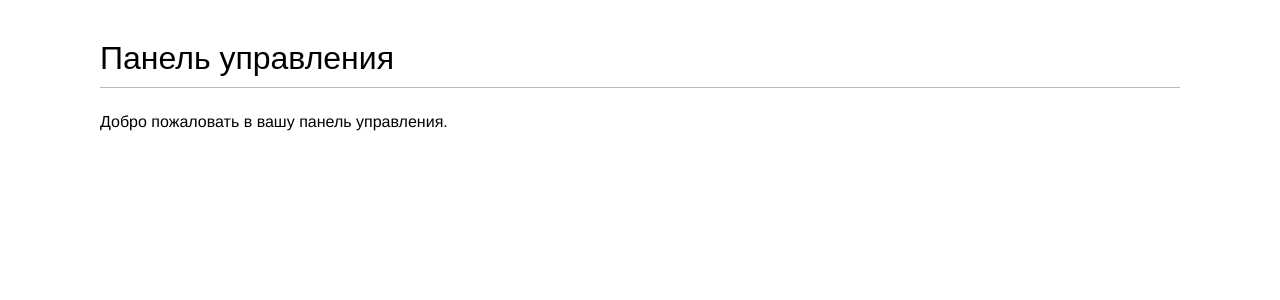
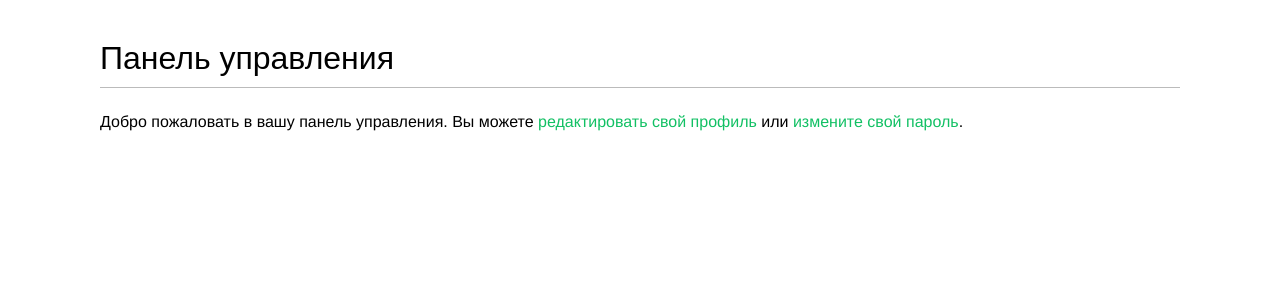
Before and after one commit to JonyMalikov/Social_website, a Django app: page /account/ in a window 1280 px wide. Shown: the part 48-348 px from the top of the page. Run offline with Django 4.2, Linux system fonts and the light colour scheme; the visitor is signed in with stand-in values (Sample User, id 1); some web fonts are replaced.

Commit message:
register edit

```diff
--- a/bookmarks/account/templates/account/dashboard.html
+++ b/bookmarks/account/templates/account/dashboard.html
@@ -4,5 +4,8 @@
 {% endblock %}
 {% block content %}
   <h1>Панель управления</h1>
-  <p>Добро пожаловать в вашу панель управления.</p>
+  <p>
+    Добро пожаловать в вашу панель управления. Вы можете <a href="{% url 'edit' %}">редактировать свой профиль</a>
+    или <a href="{% url 'password_change' %}">измените свой пароль</a>.
+  </p>
 {% endblock %}
```
Also changed, not shown: bookmarks/media/users/2023/11/09/1shz30r8qtirgbyjfplw_2Ch020f.jpg (added).
